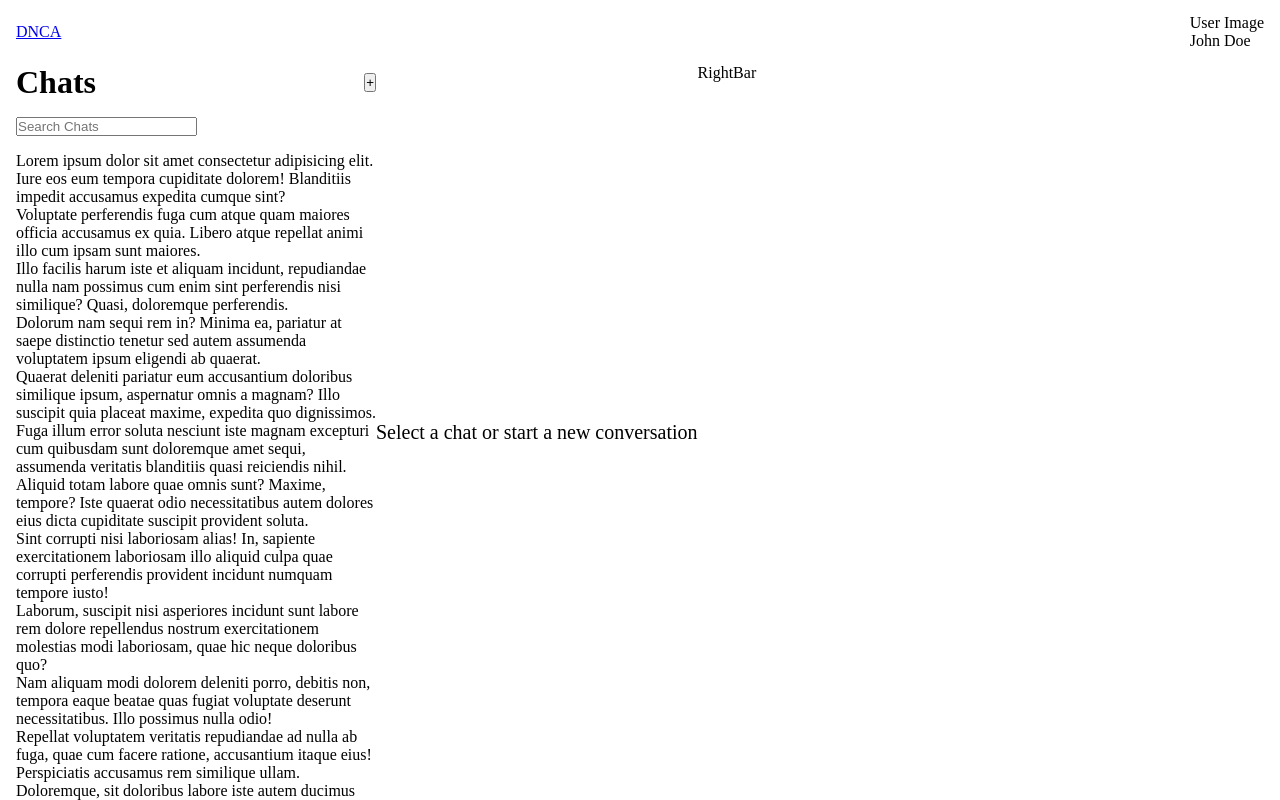
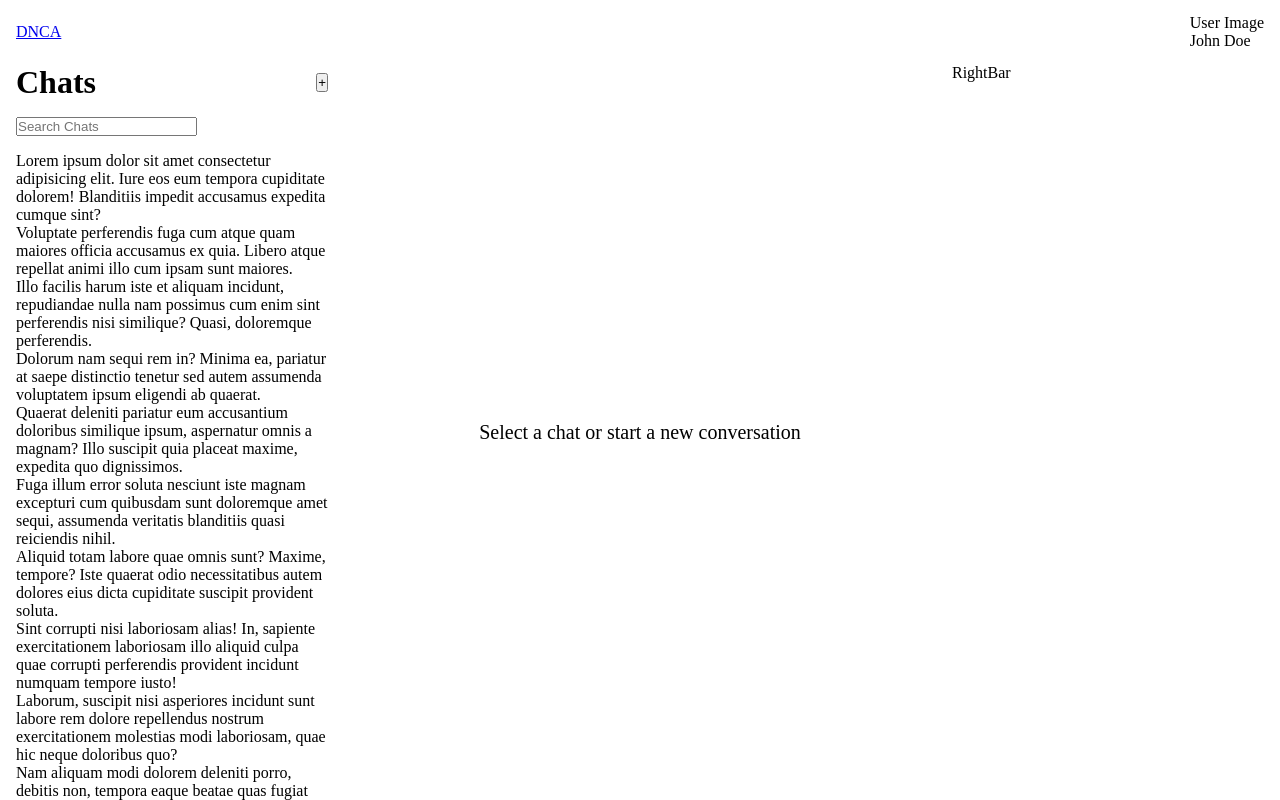
Before and after one commit to Nestortion/Definitely-not-a-Chat-App, a React (Vite) app in the folder client/: page / in a window 1280 px wide. Built offline with nearby package versions, Linux system fonts and the light colour scheme.

Commit message:
chore: update 3 column layout styling

```diff
--- a/client/src/components/Layout/layout.scss
+++ b/client/src/components/Layout/layout.scss
@@ -5,5 +5,14 @@
     height: calc(100vh - 64px);
     padding: 0 1rem;
     display: flex;
+
+    .left,
+    .right {
+      flex: 3;
+    }
+
+    .middle {
+      flex: 6;
+    }
   }
 }
--- a/client/src/components/LeftBar/leftbar.scss
+++ b/client/src/components/LeftBar/leftbar.scss
@@ -1,6 +1,4 @@
 .leftbar {
-  max-width: 360px;
-  // height: 100%;
   display: flex;
   flex-direction: column;
   gap: 1rem;
```
